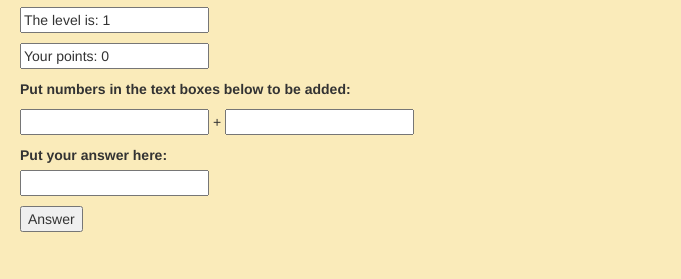
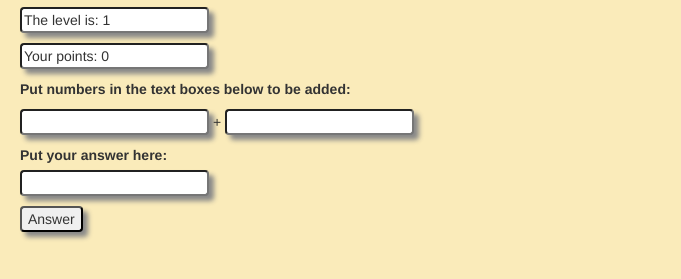
Before and after one commit to s-fanou/javascript, a plain HTML site: page index.html in a window 1280 px wide. Shown: the part 63-342 px from the top of the page, without its empty margins (0-681 px from the left). Drawn offline with nearby package versions, Linux system fonts and the light colour scheme.

Commit message:
adds css shadows

```diff
--- a/index.html
+++ b/index.html
@@ -1,10 +1,13 @@
 <html>
 
 <head>
+      <!-- Bootstrap CSS  -->
     <link rel="stylesheet" href="https://maxcdn.bootstrapcdn.com/bootstrap/3.3.7/css/bootstrap.min.css">
+      <!-- my css styles  -->
     <link rel="stylesheet" href="styles.css">
     <!-- jQuery  -->
     <script src="https://ajax.googleapis.com/ajax/libs/jquery/3.3.1/jquery.min.js"></script>
+      <!-- my javascript  -->
     <script type="text/javascript" src="exp1.js"></script>
 </head>
 
@@ -15,19 +18,20 @@
 
         <div>
 
-            <p><input type="text" name="txtLevel" id="txtLevel"> </p>
-            <p><input type="text" name="txtPoints" id="txtPoints"> </p>
+            <p><input type="text" name="txtLevel" id="txtLevel" class="text-boxes-style"> </p>
+            <p><input type="text" name="txtPoints" id="txtPoints" class="text-boxes-style"> </p>
 
             <p><strong> Put numbers in the text boxes below to be added: </strong></p>
 
-            <p> <input type="text" name="txtNumber1" id="txtNumber1"> + <input type="text" name="txtNumber2" id="txtNumber2"></p>
+            <p> <input type="text" name="txtNumber1" id="txtNumber1" class="text-boxes-style"> +
+                <input type="text" name="txtNumber2" id="txtNumber2" class="text-boxes-style"></p>
 
             <p><label>Put your answer here: </label> <br>
-                <input type="textarea" name="txtaAnswer" id="txtaAnswer"></p>
+                <input type="textarea" name="txtaAnswer" id="txtaAnswer" class="text-boxes-style"></p>
 
             <!--  <p><span name="span1" id="span1"> text area default text</span></p> -->
 
-            <p><input type="button" name="btnAnswer" id="btnAnswer" value="Answer"></p>
+            <p><input type="button" name="btnAnswer" id="btnAnswer" value="Answer" class="text-boxes-style"></p>
 
         </div>
 
--- a/styles.css
+++ b/styles.css
@@ -8,3 +8,8 @@ body {
   padding:10px;
   margin: 20;
 }
+
+.text-boxes-style{
+  border-radius: 4px;
+  box-shadow: 5px 5px 5px #888888;
+}
```
